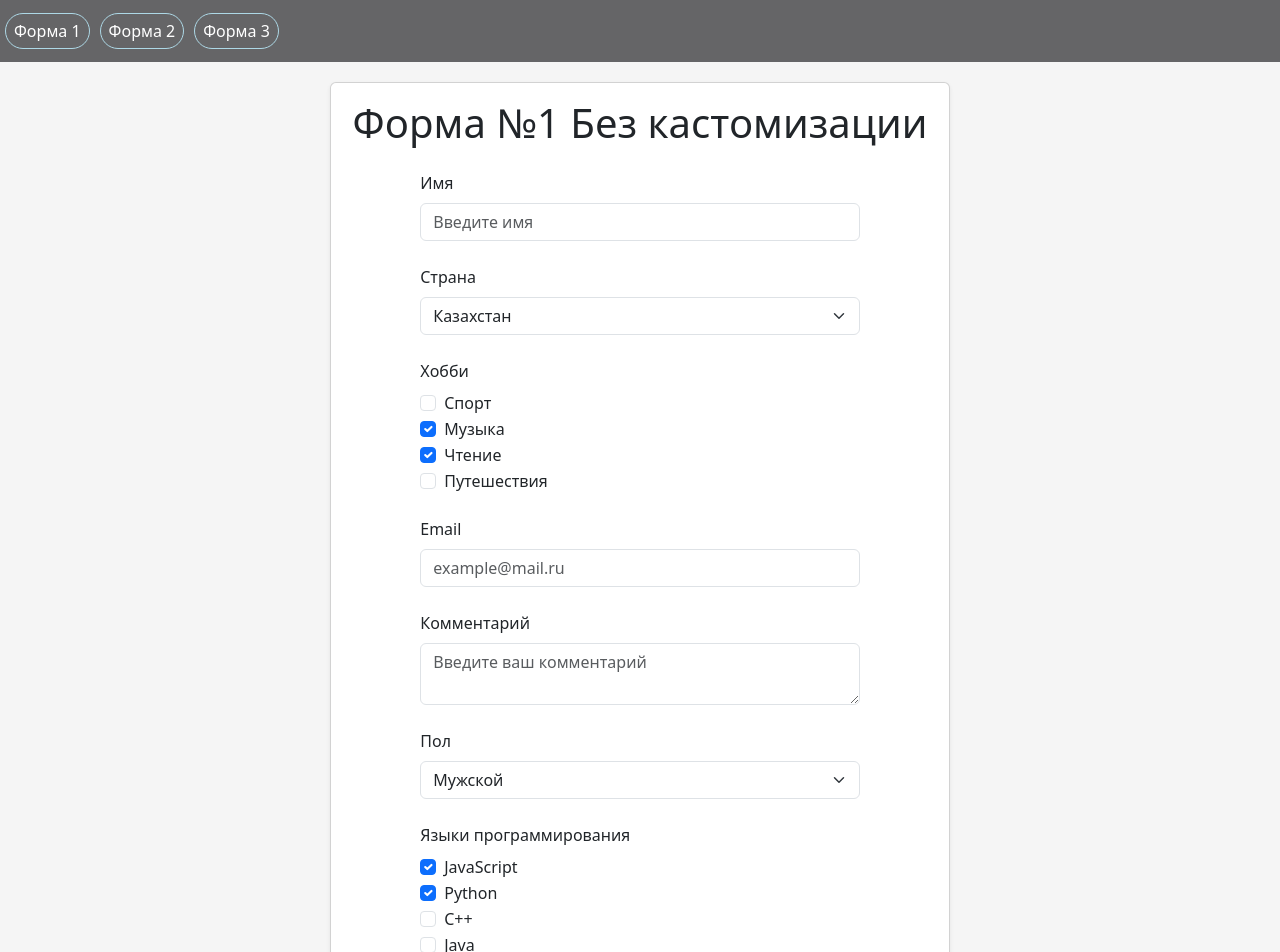
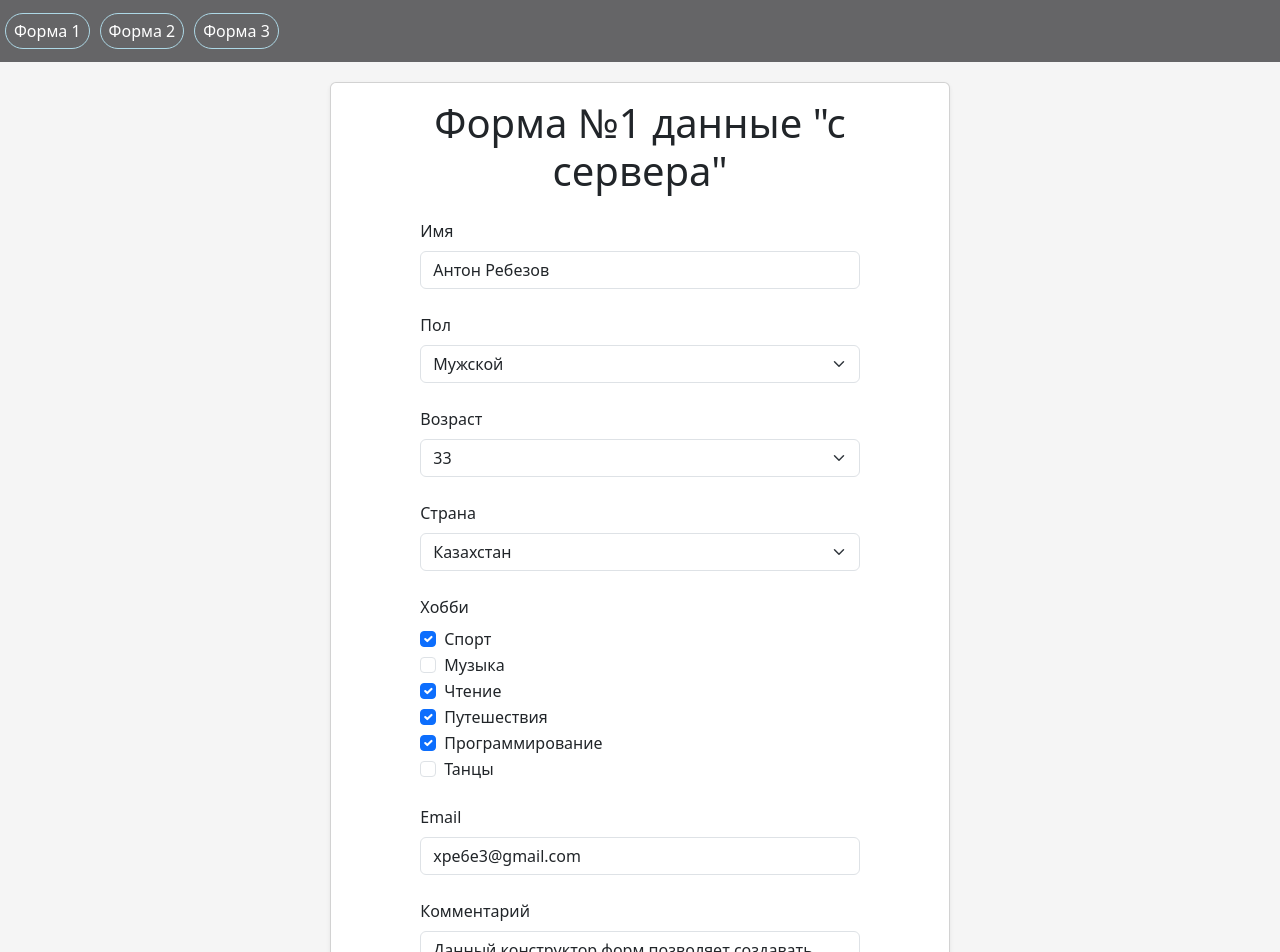
Before and after one commit to Pe6e3/form-generator, a Vue app in the folder form-generator/: page /form-one in a window 1280 px wide. Shown: the top 952 px of the page. Built offline with nearby package versions, Linux system fonts and the light colour scheme.

Commit message:
Настроил инициализацию формы №1

```diff
--- a/form-generator/src/components/MyForms/FormOne.vue
+++ b/form-generator/src/components/MyForms/FormOne.vue
@@ -22,6 +22,25 @@ export default {
     data() {
         return {
             form: null,
+
+            formData: {
+                countries_list: ['Россия', 'Казахстан', 'Беларусь'],
+                hobby_list: ['Спорт', 'Музыка', 'Чтение', 'Путешествия', 'Программирование', 'Танцы'],
+                languages_list: ['Python', 'C++', 'Java', 'C#', 'JavaScript', 'TypeScrypt'],
+                age_list: [18, 19, 20, 21, 22, 23, 24, 25, 26, 27, 28, 29, 30, 31, 32, 33, 34, 35, 36, 37, 38, 39, 40, 41, 42, 43, 44, 45, 46, 47, 48, 49, 50],
+                gender_list: ['Мужской', 'Женский']
+            },
+
+            serverData: {
+                name: 'Антон Ребезов',
+                country: 'Казахстан',
+                hobby: ['Спорт', , 'Путешествия', 'Чтение', 'Программирование', 'Лишнее хобби'],
+                email: 'xpe6e3@gmail.com',
+                comment: 'Данный конструктор форм позволяет создавать формы и поддерживает элементы типа input, select, checkbox, textarea. Эти элементы можно добавлять в форму несколько раз и в разном порядке. Данные из них попадают в объект formData, который можно отправить на сервер или обработать на стороне клиента. Все поля формы можно кастомизировать с помощью слотов. Атрибуты также можно передавать через них. Важные параметры передаются с помощью методов, логика которых прописана в сторе. Стор нужен только для отрисовки формы, сразу после чего он очищается.',
+                gender: 'Мужской',
+                languages: ['JavaScript', 'Python', 'C#'],
+                age: 33
+            }
         };
     },
     mounted() {
@@ -45,45 +64,56 @@ export default {
         initForm() {
             this.addInput({
                 label: 'Имя',
-                value: '',
+                value: this.serverData.name,
                 placeholder: 'Введите имя'
             });
 
             this.addSelect({
+                label: 'Пол',
+                values: this.formData.gender_list,
+                selectedValue: this.serverData.gender
+            });
+
+
+            this.addSelect({
+                label: 'Возраст',
+                values: this.formData.age_list,
+                selectedValue: this.serverData.age
+            });
+
+            this.addSelect({
                 label: 'Страна',
-                values: ['Россия', 'Казахстан', 'Беларусь'],
-                selectedValue: 'Казахстан'
+                values: this.formData.countries_list,
+                selectedValue: this.serverData.country
             });
+
 
             this.addCheckbox({
                 label: 'Хобби',
-                values: ['Спорт', 'Музыка', 'Чтение', 'Путешествия'],
-                selectedValues: ['Музыка', 'Чтение']
+                values: this.formData.hobby_list,
+                selectedValues: this.serverData.hobby
             });
 
             this.addInput({
                 label: 'Email',
-                value: '',
+                value: this.serverData.email,
                 placeholder: 'example@mail.ru'
             });
 
             this.addTextarea({
                 label: 'Комментарий',
-                value: '',
+                value: this.serverData.comment,
                 placeholder: 'Введите ваш комментарий',
-                rows: 4
+                rows: 15
             });
 
-            this.addSelect({
-                label: 'Пол',
-                values: ['Мужской', 'Женский'],
-                selectedValue: 'Мужской'
-            });
+
+
 
             this.addCheckbox({
                 label: 'Языки программирования',
-                values: ['JavaScript', 'Python', 'C++', 'Java'],
-                selectedValues: ['JavaScript', 'Python']
+                values: this.formData.languages_list,
+                selectedValues: this.serverData.languages
             });
 
             this.setButtonOk({
@@ -99,7 +129,7 @@ export default {
                 }
             });
 
-            this.form = this.generateForm('Форма №1 Без кастомизации');
+            this.form = this.generateForm('Форма №1 данные "с сервера"');
         },
     },
 }
--- a/form-generator/src/stores/formStore.js
+++ b/form-generator/src/stores/formStore.js
@@ -22,6 +22,7 @@ export const useFormStore = defineStore('formStore', {
                     values: element.values || null,
                     isDisabled: element.isDisabled,
                     isShow: element.isShow,
+                    rows: element.rows || 3
                 })),
                 buttonOk: this.buttonOk ? {
                     text: this.buttonOk.text,
--- a/form-generator/src/styles/main.scss
+++ b/form-generator/src/styles/main.scss
@@ -0,0 +1,4 @@
+html {
+    min-height: 100vh;
+    background-color: #f8f9fa;
+}
```
